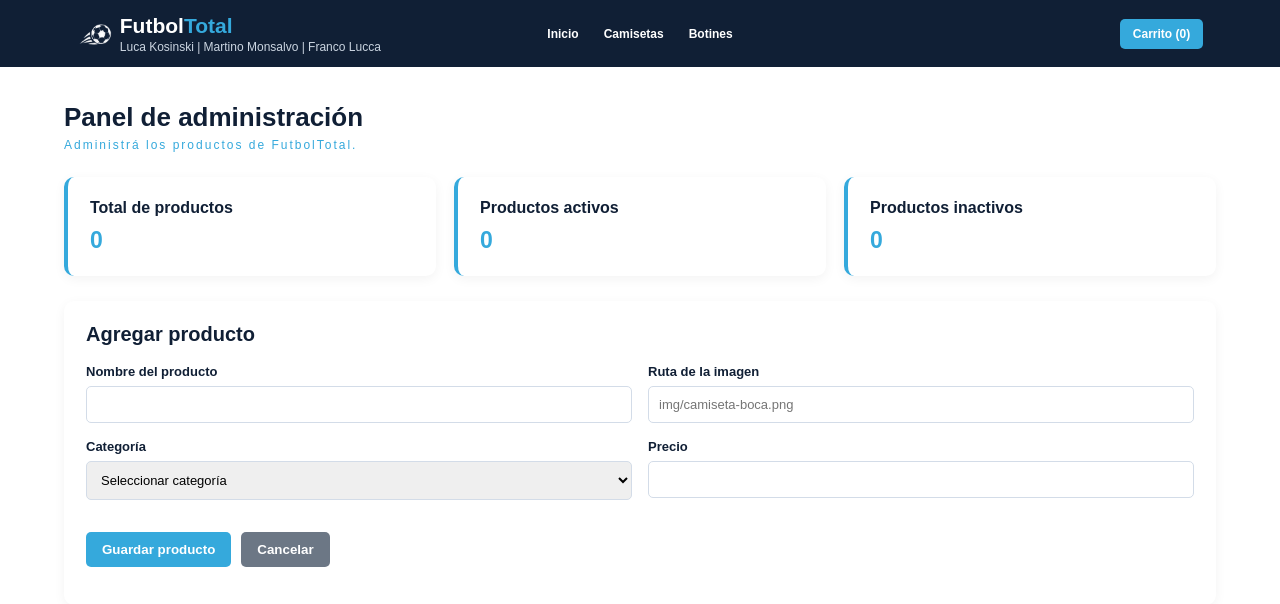
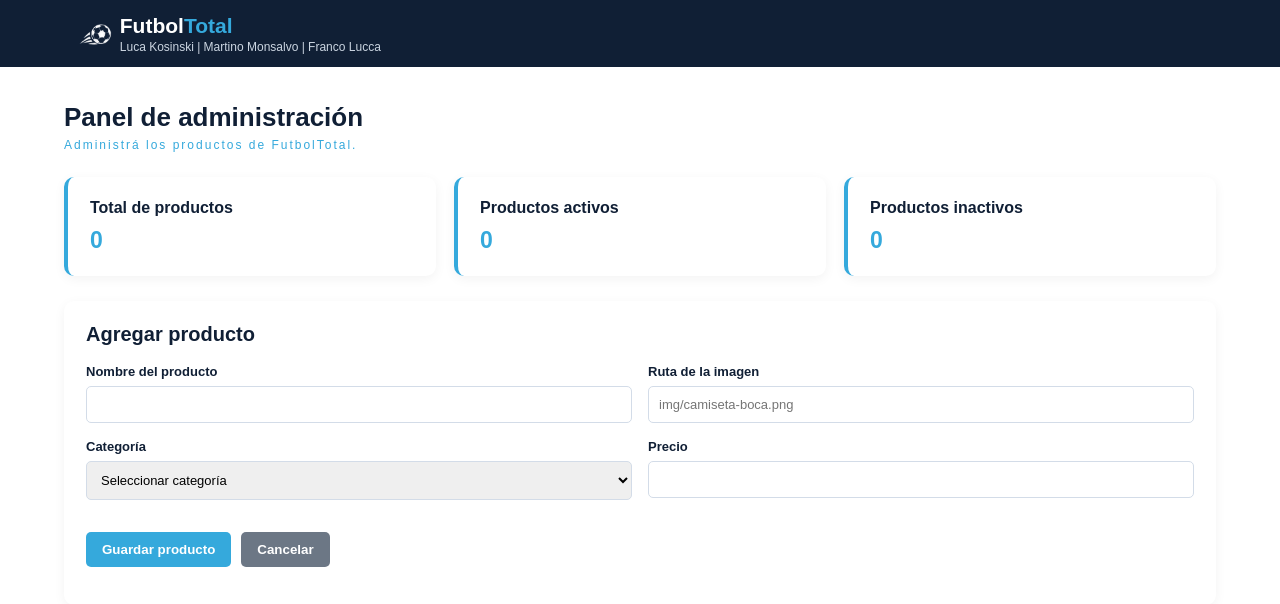
Before and after one commit to FranLucca/TP_FINAL_GRUPO6, a Node server app: page /admin in a window 1280 px wide. Shown: the top 604 px of the page. Run offline with Node 20, Linux system fonts and the light colour scheme; data that the repository does not hold is empty.

Commit message:
arreglo de hrefs en el Frontend y modificacion del header del admin.ejs

```diff
--- a/Backend/src/views/partials/header.ejs
+++ b/Backend/src/views/partials/header.ejs
@@ -8,12 +8,4 @@
             <small>Luca Kosinski | Martino Monsalvo | Franco Lucca</small>
         </div>
     </div>
-
-    <nav>
-        <a href="/">Inicio</a>
-        <a href="/#camisetas">Camisetas</a>
-        <a href="/#botines">Botines</a>
-    </nav>
-
-    <a href="/carrito" class="boton-carrito">Carrito (<span>0</span>)</a>
 </header>
--- a/Frontend/productos.html
+++ b/Frontend/productos.html
@@ -15,7 +15,7 @@
     <!-- ENCABEZADO PRINCIPAL -->
     <header class="encabezado">
         <div class="marca">
-            <a href="index.html">
+            <a href="productos.html">
                 <img src="img/logo.png" alt="Logo FutbolTotal">
             </a>
 
@@ -26,7 +26,7 @@
         </div>
 
         <nav>
-            <a href="index.html">Inicio</a>
+            <a href="productos.html">Inicio</a>
             <a href="#camisetas">Camisetas</a>
             <a href="#botines">Botines</a>
         </nav>
```
Also changed, not shown: Frontend/carrito.html (+5 -5 lines).
